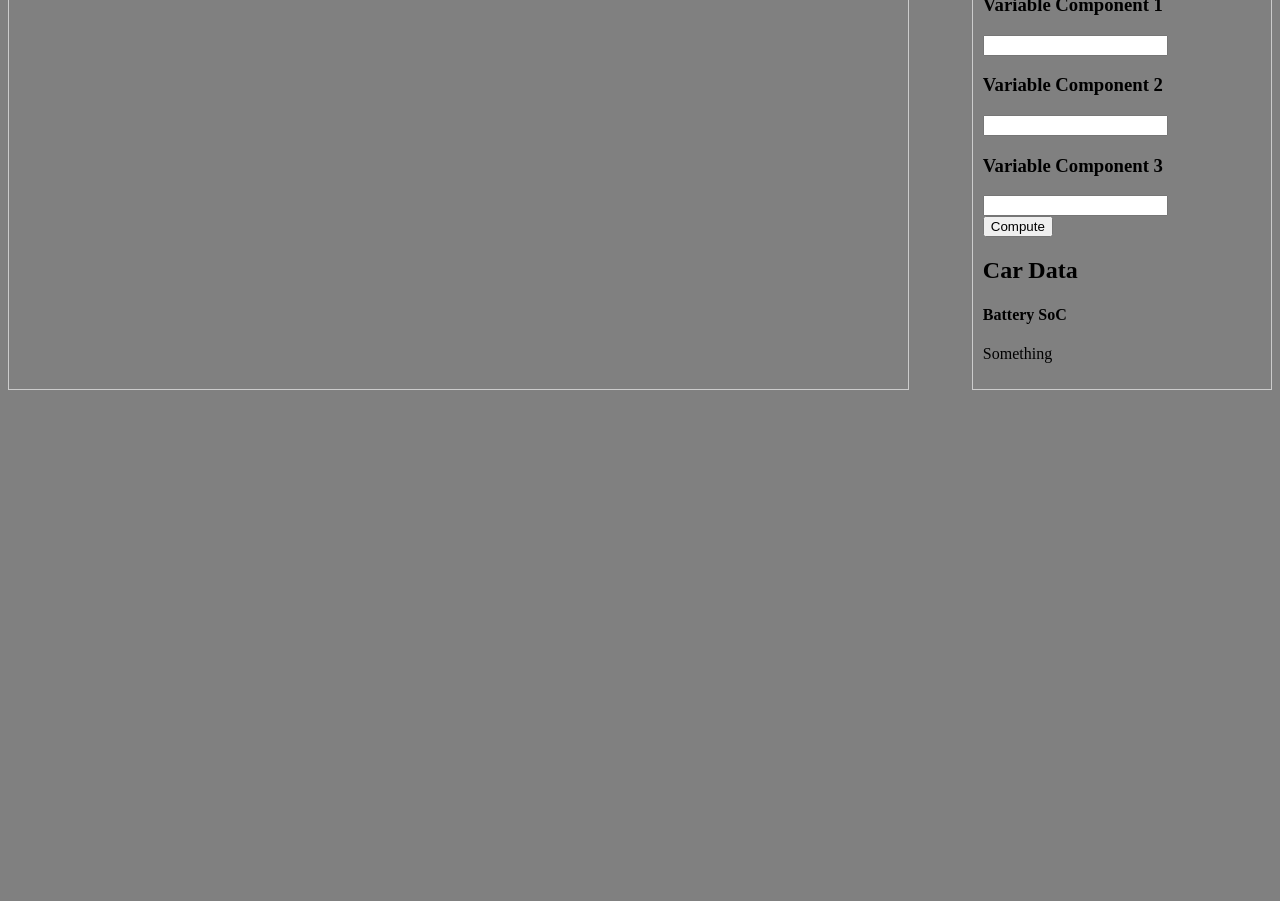
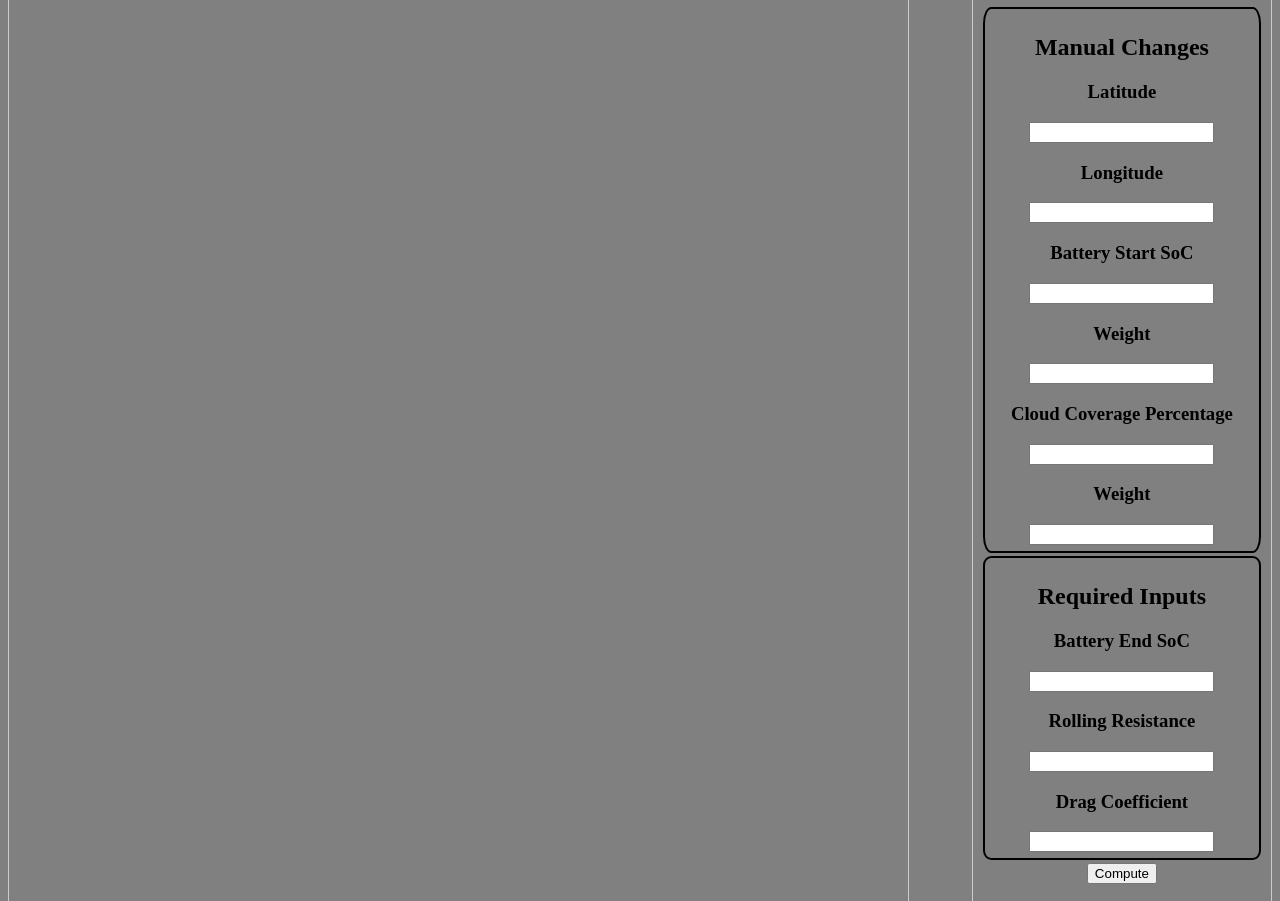
Before and after one commit to CJSadowitz/solar_car_stategy, a plain HTML site: page index.html in a window 1280 px wide. Shown: the part 92-993 px from the top of the page. Before the commit the page ends 800 px from the top, so only its background shows below. Drawn offline with Linux system fonts and the light colour scheme; a script that the page names is missing.

Commit message:
Solar Altitude Calculation

```diff
--- a/index.html
+++ b/index.html
@@ -2,28 +2,60 @@
 <html>
     <head>
         <link rel="stylesheet" href="styles.css">
+        <script src="https://cdnjs.cloudflare.com/ajax/libs/suncalc/1.8.0/suncalc.min.js"></script>
+        <script src="scripts/sun_calculations/solar_altitude.js"></script>
     </head>
     <body>
-        <!-- Right Column Content -->
         <div class="container">
             <!-- Left Column Content: Calculation Outputs -->
             <div class="left-column">
 
             </div>
+            <!-- Right Column Content: Input and Car State -->
             <div class="right-column">
-                <h2> Variables </h2>
+                <h1> Variables </h1>
                 <form>
+                    <div class="manual">
+                        <h2>Manual Changes</h1>
                         <div class="variable_component">
-                        <h3>Variable Component 1</h3>
+                            <h3>Latitude</h3>
                             <input type="text">
                         </div>
                         <div class="variable_component">
-                        <h3>Variable Component 2</h3>
+                            <h3>Longitude</h3>
                             <input type="text">
                         </div>
                         <div class="variable_component">
-                        <h3>Variable Component 3</h3>
+                            <h3>Battery Start SoC</h3>
                             <input type="text">
+                        </div>
+                        <div class="variable_component">
+                            <h3>Weight</h3>
+                            <input type="text">
+                        </div>
+                        <div class="variable_component">
+                            <h3>Cloud Coverage Percentage</h3>
+                            <input type="text">
+                        </div>
+                        <div class="variable_component">
+                            <h3>Weight</h3>
+                            <input type="text">
+                        </div>
+                    </div>
+                    <div class="required">
+                        <h2>Required Inputs</h2>
+                        <div class="variable_component">
+                            <h3>Battery End SoC </h3>
+                            <input type="text">
+                        </div>
+                        <div class="variable_component">
+                            <h3>Rolling Resistance</h3>
+                            <input type="text">
+                        </div>
+                        <div class="variable_component">
+                            <h3>Drag Coefficient</h3>
+                            <input type="text">
+                        </div>
                     </div>
                     <button type="submit">Compute</button>
                 </form>
@@ -36,6 +68,8 @@
         </div>
     </body>
     <footer>
-
+        <script>
+            calculate_current_solar_angle();
+        </script>
     </footer>
 </html>
--- /dev/null
+++ b/scripts/sun_calculations/solar_altitude.js
@@ -0,0 +1,8 @@
+function calculate_current_solar_angle() {
+    const date = new Date();
+    const latitude = 28.0;
+    const longitude = -81.9;
+
+    const position = SunCalc.getPosition(date, latitude, longitude);
+    console.log("Solar Altitude:", position.altitude * (180 / Math.PI));
+}
--- a/styles.css
+++ b/styles.css
@@ -19,11 +19,19 @@ body {
 .right-column {
     padding: 10px;
     border: 1px solid #ccc;
+    text-align: center;
 }
 
-/* .user_input_form {
-    text-align: center;
-    align-items: center;
-    margin: auto;
-    width: 50%;
-} */
+.manual {
+    border: 2px solid black;
+    margin-bottom: 1%;
+    padding: 2%;
+    border-radius: 3%;
+}
+
+.required {
+    border: 2px solid black;
+    margin-bottom: 1%;
+    padding: 2%;
+    border-radius: 3%;
+}
```
Also changed, not shown: 1 other file. Lines whose indentation alone changed are shown as unchanged.
